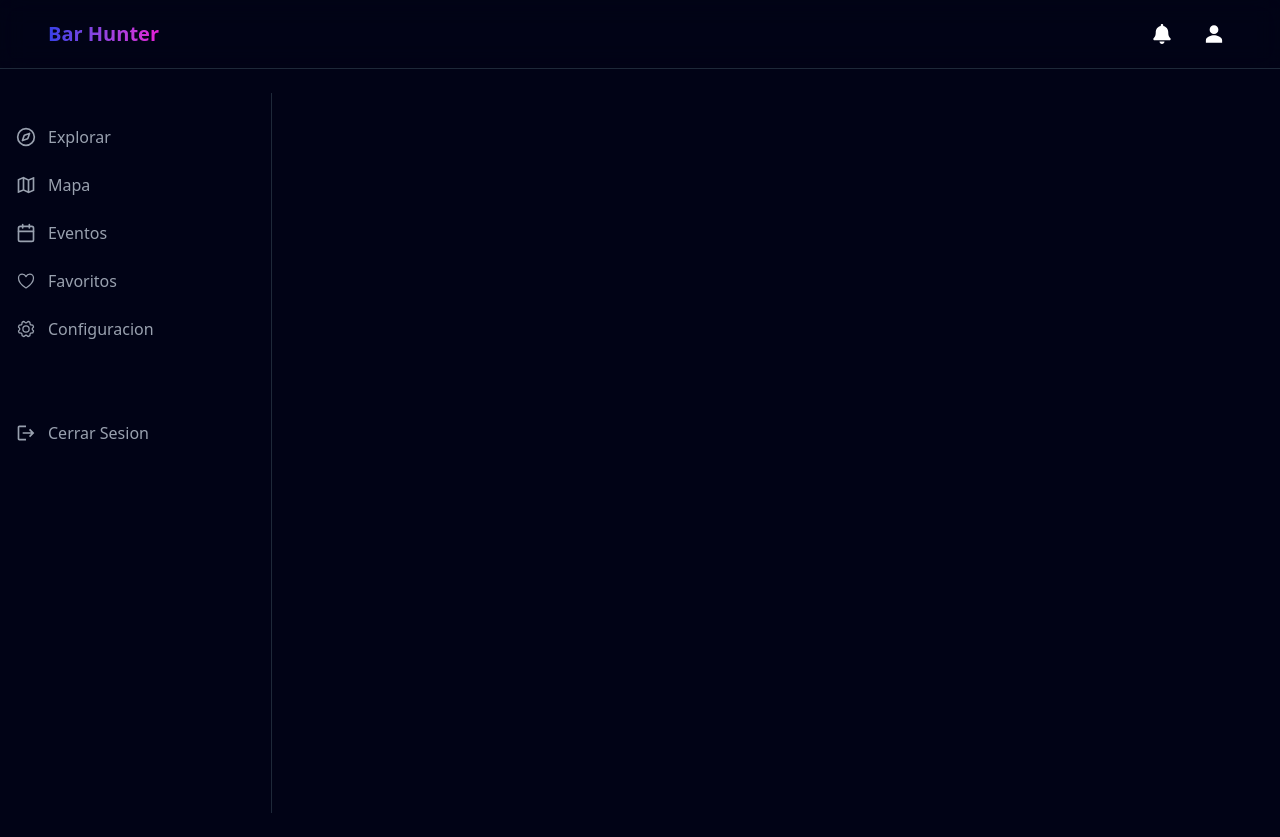
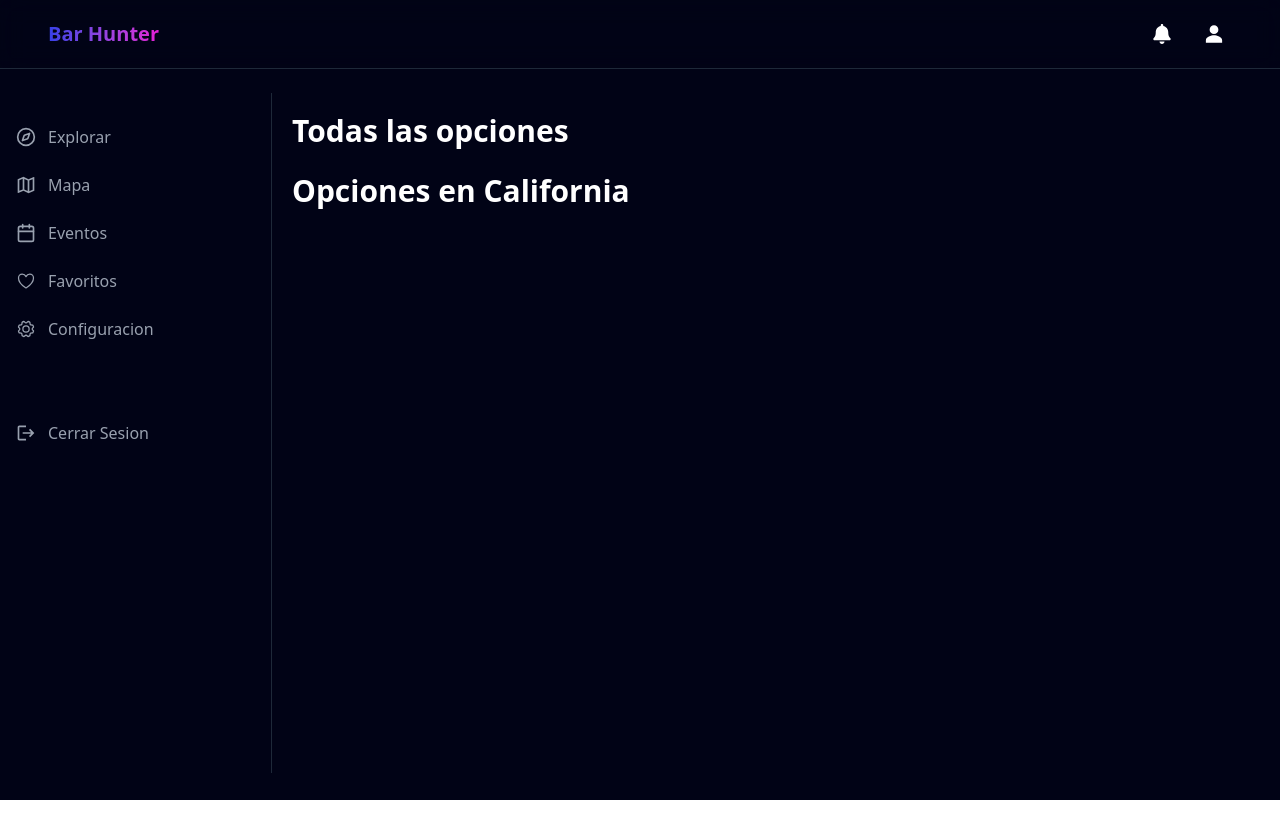
Before and after one commit to deabreuab/BarHunter-App, a Next.js app in the folder frontend/barhunter/: page / in a window 1280 px wide. After the commit the page ends 800 px from the top, so only its background shows below. Built offline with nearby package versions, Linux system fonts and the light colour scheme.

Commit message:
feat: layout

```diff
--- a/frontend/barhunter/src/app/components/Sidebar.tsx
+++ b/frontend/barhunter/src/app/components/Sidebar.tsx
@@ -8,7 +8,7 @@ import { RiMap2Line } from "react-icons/ri";
 function Sidebar() {
   return (
     <div className="hidden md:flex">
-      <div className="w-64 bg-customcolors-darkblue border-r border-gray-800 min-h-[calc(100vh-80px)] pr-6">
+      <div className="w-64 bg-customcolors-darkblue border-r border-gray-800 min-h-[calc(100vh-120px)] pr-6">
         <ul className="flex flex-col space-y-6 py-8">
           <li className="flex items-center space-x-3 text-gray-400 cursor-pointer hover:text-white">
             <LuCompass className="w-5 h-5"/>
--- a/frontend/barhunter/src/app/layout.tsx
+++ b/frontend/barhunter/src/app/layout.tsx
@@ -1,6 +1,7 @@
 import type { Metadata } from "next";
 import { Geist, Geist_Mono } from "next/font/google";
 import "./globals.css";
+import { BottomNavbar, Header, Sidebar } from "./components";
 
 const geistSans = Geist({
   variable: "--font-geist-sans",
@@ -25,7 +26,15 @@ export default function RootLayout({
   return (
     <html lang="en">
       <body className={`${geistSans.variable} ${geistMono.variable}`}>
-        {children}
+        <div className="min-h-screen bg-customcolors-darkblue text-white">
+          <Header />
+          <div className="container mx-auto px-4 py-6 flex">
+            <Sidebar />
+            {/* main content */}
+            <main className="flex-1 p-5">{children}</main>
+            <BottomNavbar />
+          </div>
+        </div>
       </body>
     </html>
   );
--- a/frontend/barhunter/src/app/page.tsx
+++ b/frontend/barhunter/src/app/page.tsx
@@ -4,13 +4,18 @@ import { BottomNavbar, Header, Sidebar } from "./components";
 
 export default function Home() {
   return (
-    <div className="min-h-screen bg-customcolors-darkblue text-white">
-      <Header />
-      {/* Version web */}
-      <div className="container mx-auto px-4 py-6">
-        <Sidebar />
-        <BottomNavbar />
-      </div>
+    // <div className="min-h-screen bg-customcolors-darkblue text-white">
+    //   <Header />
+    //   {/* Version web */}
+    //   <div className="container mx-auto px-4 py-6">
+    //     <Sidebar />
+    //     {/* main content */}
+    //     <BottomNavbar />
+    //   </div>
+    // </div>
+    <div>
+      <h1 className="text-3xl font-bold text-white mb-6">Todas las opciones</h1>
+      <h1 className="text-3xl font-bold text-white mb-6">Opciones en California</h1>
     </div>
   );
 }
```
